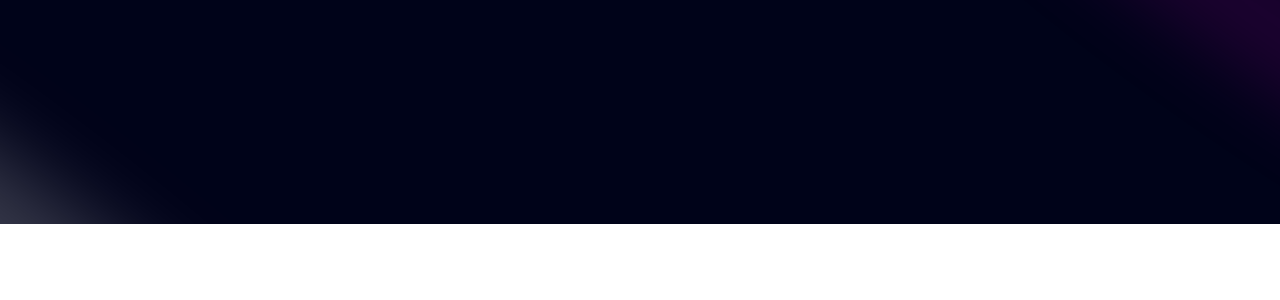
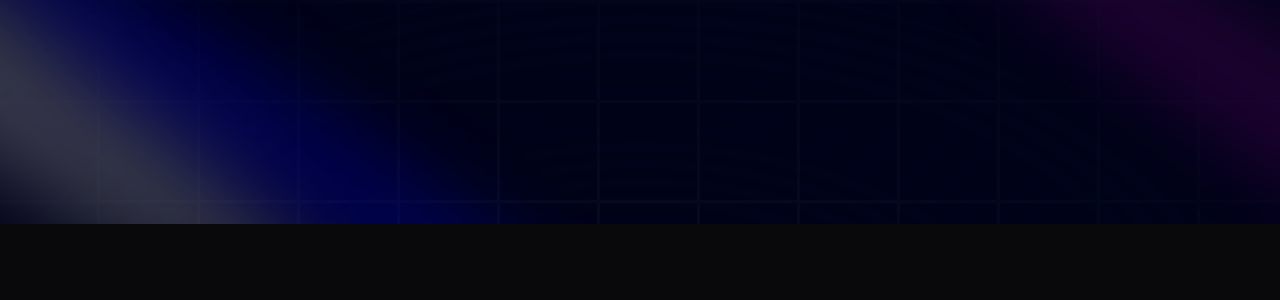
Before and after one commit to maf256/Azar, a Next.js app: page / in a window 1280 px wide. Shown: the top 300 px of the page. Built offline with nearby package versions, Linux system fonts and the light colour scheme.

Commit message:
config ThemeProvider

```diff
--- a/app/layout.tsx
+++ b/app/layout.tsx
@@ -1,6 +1,7 @@
 import type { Metadata } from "next";
 import { Inter } from "next/font/google";
 import "./globals.css";
+import { ThemeProvider } from "./provider";
 
 const inter = Inter({ subsets: ["latin"] });
 
@@ -16,7 +17,16 @@
 }>) {
   return (
     <html lang="en">
-      <body className={inter.className}>{children}</body>
+      <body className={inter.className}>
+        <ThemeProvider
+          attribute="class"
+          defaultTheme="dark"
+          enableSystem
+          disableTransitionOnChange
+        >
+          {children}
+        </ThemeProvider>
+      </body>
     </html>
   );
 }
--- /dev/null
+++ b/app/provider.tsx
@@ -0,0 +1,9 @@
+"use client"
+
+import * as React from "react"
+import { ThemeProvider as NextThemesProvider } from "next-themes"
+import { type ThemeProviderProps } from "next-themes/dist/types"
+
+export function ThemeProvider({ children, ...props }: ThemeProviderProps) {
+  return <NextThemesProvider {...props}>{children}</NextThemesProvider>
+}
--- a/components/Hero.tsx
+++ b/components/Hero.tsx
@@ -5,10 +5,15 @@
   return (
     <div className='pb-20 pt-36'>
       <div>
-        <Spotlight className='-top-40 -left-10 md:-left-32 md:top-20 h-screen' fill='white'/>
-        <Spotlight className='-top-10 left-full h-[80vh] w-[50vw]' fill='purple'/>
-        <Spotlight className='top-28 -left-80 h-[80vh] w-[50vw]' fill='blue'/>
+        <Spotlight className="-top-40 -left-10 md:-left-32 md:-top-20 h-screen" fill="white"/>
+        <Spotlight className="h-[80vh] w-[50vw] top-10 left-full" fill="purple"/>
+        <Spotlight className="left-80 top-28 h-[80vh] w-[50vw]" fill="blue" />
       </div>
+
+      <div className="h-screen w-full dark:bg-black-100 bg-white dark:bg-grid-white/[0.03] bg-grid-black-100/[0.2] absolute top-0 left-0 flex items-center justify-center">
+      <div className="absolute pointer-events-none inset-0 flex items-center justify-center dark:bg-black-100 bg-white [mask-image:radial-gradient(ellipse_at_center,transparent_20%,black)]" />
+
+    </div>
     </div>
   )
 }
--- a/package.json
+++ b/package.json
@@ -11,7 +11,9 @@
   "dependencies": {
     "clsx": "^2.1.1",
     "framer-motion": "^11.2.10",
+    "mini-svg-data-uri": "^1.4.4",
     "next": "14.2.3",
+    "next-themes": "^0.3.0",
     "react": "^18",
     "react-dom": "^18",
     "tailwind-merge": "^2.3.0",
```
Also changed, not shown: 1 other file (tests, documents, lock files or other folders).
